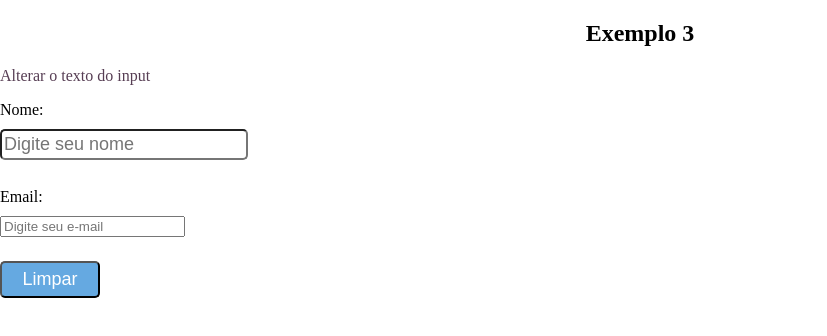
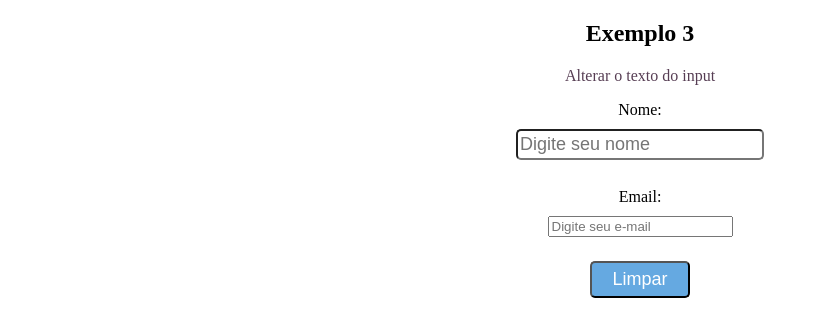
Before and after one commit to KiwiS0up/javascript, a plain HTML site: page ex3.html in a window 1280 px wide. Shown: the whole page, without its empty margins (0-827 px from the left). Drawn offline with Linux system fonts and the light colour scheme.

Commit message:
Update ex3.html

```diff
--- a/ex3.html
+++ b/ex3.html
@@ -8,7 +8,7 @@
         body {
             padding: 0;
             margin: 0;
-            align: center;
+            text-align: center;
         }
 
         h2 {
@@ -17,11 +17,13 @@
 
         p {
             color: #573e54;
+            text-align: center;
         }
 
         label {
             display: block;
             margin: 10px 0;
+            text-align: center;
         }
 
         input[type="text"] {
```
